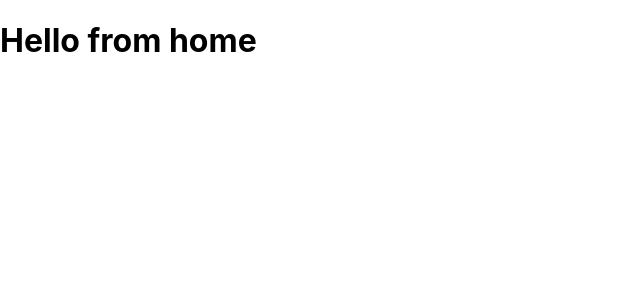
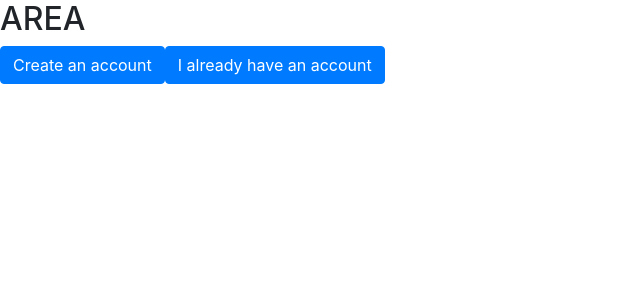
Before and after one commit to crobertson10/AREA, a React (Create React App) app in the folder web/: page / in a window 1280 px wide. Shown: the top 300 px of the page, without its empty margins (0-640 px from the left). Built offline with nearby package versions, Linux system fonts and the light colour scheme.

Commit message:
[+] Sign in and Sign Up redirection

```diff
--- /dev/null
+++ b/package.json
@@ -0,0 +1,6 @@
+{
+  "dependencies": {
+    "bootstrap": "^4.4.1",
+    "react-bootstrap": "^1.0.0-beta.16"
+  }
+}
--- a/web/src/App.js
+++ b/web/src/App.js
@@ -7,7 +7,7 @@ import "./App.css";
 function App() {
   return (
     <Switch>
-      <Route path="/">
+      <Route exact path="/">
         <Home />
       </Route>
     </Switch>
--- a/web/src/Pages/Home.js
+++ b/web/src/Pages/Home.js
@@ -1,10 +1,40 @@
 import React from "react";
+import Button from "react-bootstrap/Button";
+import { Redirect } from "react-router-dom";
 
 class Home extends React.Component {
+  state = {
+    signin: false,
+    signup: false
+  };
+
+  setSignIn = () => {
+    this.setState({
+      signin: true
+    });
+  };
+  setSignUp = () => {
+    this.setState({
+      signup: true
+    });
+  };
+  handleSignIn = () => {
+    console.log("SignIn");
+    if (this.state.signin) {
+      return <Redirect to="/sign-in" />;
+    }
+    if (this.state.signup) {
+      return <Redirect to="/sign-up" />;
+    }
+  };
+
   render() {
     return (
       <div>
-        <h1>Hello from home</h1>
+        <h2>AREA</h2>
+        {this.handleSignIn()}
+        <Button onClick={this.setSignUp}>Create an account</Button>
+        <Button onClick={this.setSignIn}>I already have an account</Button>
       </div>
     );
   }
```
Also changed, not shown: web/src/index.js (+12 -6 lines).
